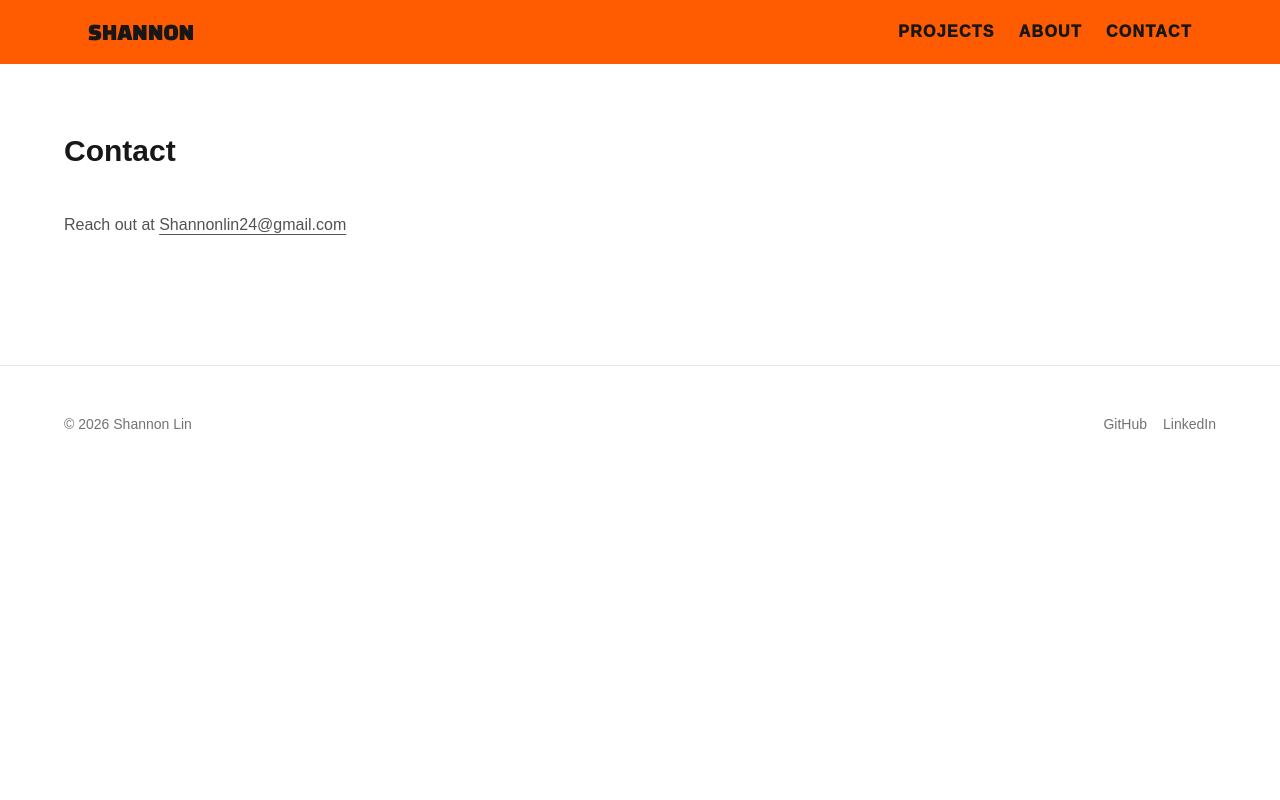
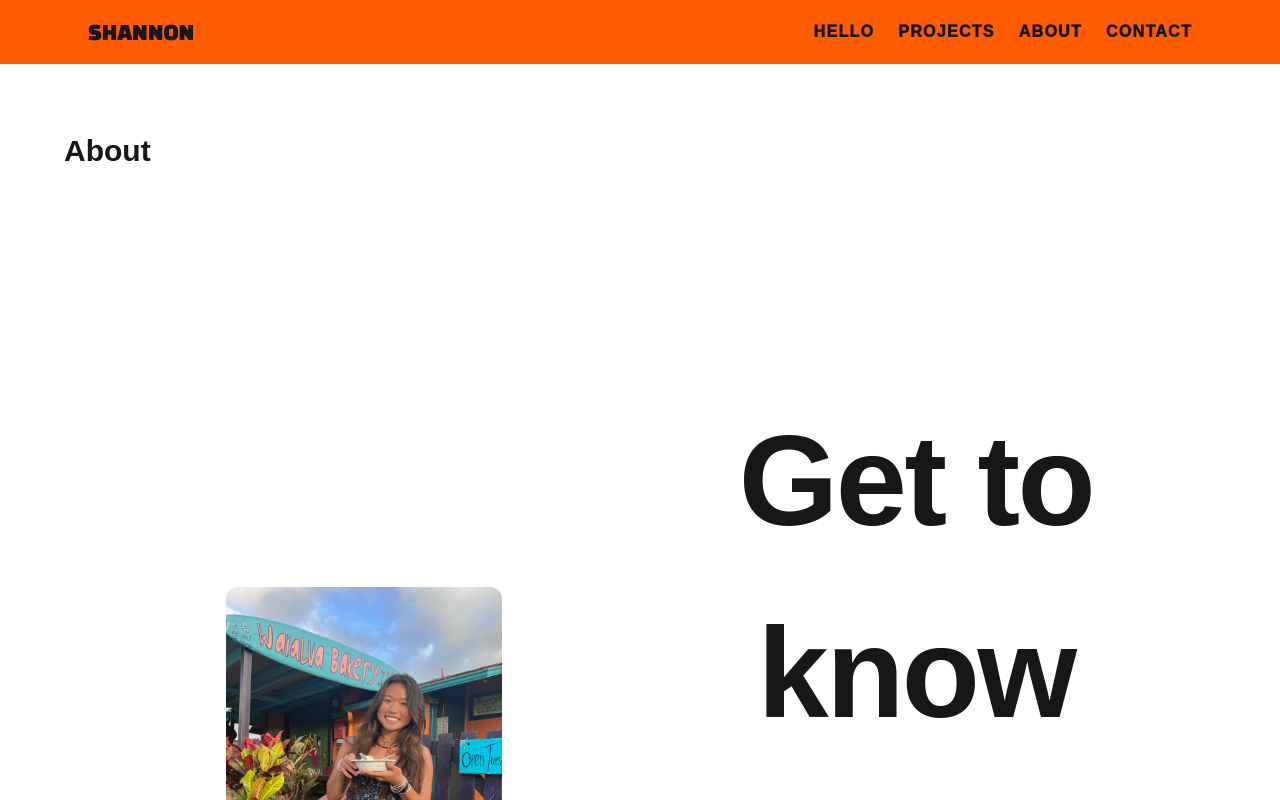
Before and after one commit to ShannonLin284/shannon-lin-website, a Next.js app: page /about in a window 1280 px wide. Shown: the top 800 px of the page. Built offline with nearby package versions, Linux system fonts and the light colour scheme.

Commit message:
Basic version of the site

```diff
--- a/app/about/page.tsx
+++ b/app/about/page.tsx
@@ -1,21 +1,14 @@
 import TopBar from "@/components/TopBar";
 import Section from "@/components/Section";
+import About from "@/components/About";
 import Footer from "@/components/Footer";
 
-export default function ContactPage() {
+export default function AboutPage() {
   return (
     <>
       <TopBar />
-      <Section title="Contact">
-        <p className="text-neutral-600">
-          Reach out at{" "}
-          <a
-            href="mailto:Shannonlin24@gmail.com"
-            className="underline underline-offset-4"
-          >
-            Shannonlin24@gmail.com
-          </a>
-        </p>
+      <Section title="About">
+        <About />
       </Section>
       <Footer />
     </>
--- a/components/Footer.css
+++ b/components/Footer.css
@@ -1,13 +1,14 @@
 .footer {
   border-top: 1px solid #e5e5e5;
-  padding: 48px 24px;
+  background-color: #ff5b00;
+  padding: 5px 24px;
 }
 
 .footer-inner {
-  max-width: 72rem; /* max-w-6xl */
+  max-width: 72rem;
   margin: 0 auto;
-  font-size: 0.875rem; /* text-sm */
-  color: #737373; /* text-neutral-500 */
+  font-size: 0.875rem;
+  color: #e5e5e5;
   display: flex;
   justify-content: space-between;
   align-items: center;
@@ -15,7 +16,11 @@
 
 .footer-links {
   display: flex;
-  gap: 16px;
+  gap: 24px;
+  font-size: 1.0rem;
+  font-weight: 1000;
+  letter-spacing: 0.08em;
+  text-transform: uppercase;
 }
 
 .footer-link {
--- a/components/Footer.tsx
+++ b/components/Footer.tsx
@@ -1,10 +1,15 @@
+import Image from "next/image";
 import "./Footer.css";
+import cow1 from "@/public/cow1.png";
+
 
 export default function Footer() {
   return (
     <footer className="footer">
       <div className="footer-inner">
-        <span>© {new Date().getFullYear()} Shannon Lin</span>
+        <div className="footer-images">
+          <Image src={cow1} alt="Cow 1" className="cow-image" width={100} height={50} />
+        </div>
 
         <div className="footer-links">
           <a href="https://github.com" className="footer-link">
--- a/components/TopBar.tsx
+++ b/components/TopBar.tsx
@@ -6,9 +6,10 @@
       <nav className="topbar-inner">
         <a href="/" className="topbar-logo">Shannon</a>
         <div className="topbar-links">
+          <a href="/" className="topbar-link">Hello</a>
           <a href="/projects" className="topbar-link">Projects</a>
-          <a href="/about" className="about-link">About</a>
-          <a href="/contact" className="contact-link">Contact</a>
+          <a href="/about" className="topbar-link">About</a>
+          <a href="/contact" className="topbar-link">Contact</a>
         </div>
       </nav>
     </header>
```
Also changed, not shown: app/contact/page.tsx (renamed from app/contact/contact.tsx), public/cow1.png (added).
